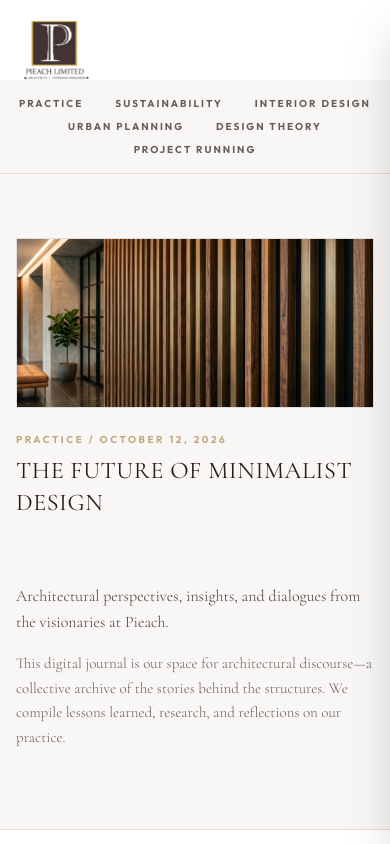
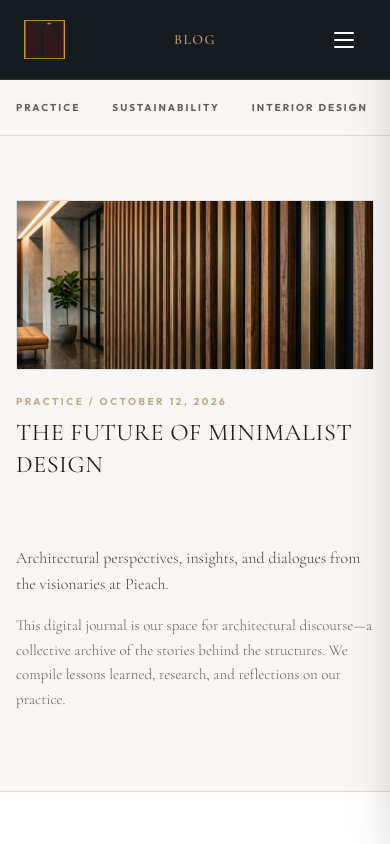
Before and after one commit to KingWahley/pieach, a Next.js app: page /blog in a window 390 px wide. Shown: the top 844 px of the page. Built offline with nearby package versions, Linux system fonts and the light colour scheme; no server answers; the database is empty.

Commit message:
added the cms dashboard

```diff
--- a/app/(public)/blog/page.js
+++ b/app/(public)/blog/page.js
@@ -28,23 +28,34 @@ export default async function BlogPage() {
       {/* 1. Category Tags Bar */}
       <div className="w-full bg-[#F9F7F5] border-b border-[#E5DCD3] py-4">
         <div className="mx-auto max-w-7xl px-4 sm:px-6 lg:px-8">
-          <div className="flex flex-wrap items-center justify-center gap-x-8 gap-y-2">
-            <span className="font-sans text-[10px] sm:text-xs font-bold uppercase tracking-[0.2em] text-brand-brown/70 hover:text-brand-brown transition duration-200 cursor-pointer">
+          <style dangerouslySetInnerHTML={{__html: `
+            .tags-container::-webkit-scrollbar {
+              display: none;
+            }
+          `}} />
+          <div
+            className="tags-container flex flex-nowrap items-center justify-start md:justify-center overflow-x-auto whitespace-nowrap gap-x-8 py-1"
+            style={{
+              scrollbarWidth: 'none',
+              msOverflowStyle: 'none',
+            }}
+          >
+            <span className="font-sans text-[10px] sm:text-xs font-bold uppercase tracking-[0.2em] text-brand-brown/70 hover:text-brand-brown transition duration-200 cursor-pointer shrink-0">
               PRACTICE
             </span>
-            <span className="font-sans text-[10px] sm:text-xs font-bold uppercase tracking-[0.2em] text-brand-brown/70 hover:text-brand-brown transition duration-200 cursor-pointer">
+            <span className="font-sans text-[10px] sm:text-xs font-bold uppercase tracking-[0.2em] text-brand-brown/70 hover:text-brand-brown transition duration-200 cursor-pointer shrink-0">
               SUSTAINABILITY
             </span>
-            <span className="font-sans text-[10px] sm:text-xs font-bold uppercase tracking-[0.2em] text-brand-brown/70 hover:text-brand-brown transition duration-200 cursor-pointer">
+            <span className="font-sans text-[10px] sm:text-xs font-bold uppercase tracking-[0.2em] text-brand-brown/70 hover:text-brand-brown transition duration-200 cursor-pointer shrink-0">
               INTERIOR DESIGN
             </span>
-            <span className="font-sans text-[10px] sm:text-xs font-bold uppercase tracking-[0.2em] text-brand-brown/70 hover:text-brand-brown transition duration-200 cursor-pointer">
+            <span className="font-sans text-[10px] sm:text-xs font-bold uppercase tracking-[0.2em] text-brand-brown/70 hover:text-brand-brown transition duration-200 cursor-pointer shrink-0">
               URBAN PLANNING
             </span>
-            <span className="font-sans text-[10px] sm:text-xs font-bold uppercase tracking-[0.2em] text-brand-brown/70 hover:text-brand-brown transition duration-200 cursor-pointer">
+            <span className="font-sans text-[10px] sm:text-xs font-bold uppercase tracking-[0.2em] text-brand-brown/70 hover:text-brand-brown transition duration-200 cursor-pointer shrink-0">
               DESIGN THEORY
             </span>
-            <span className="font-sans text-[10px] sm:text-xs font-bold uppercase tracking-[0.2em] text-brand-brown/70 hover:text-brand-brown transition duration-200 cursor-pointer">
+            <span className="font-sans text-[10px] sm:text-xs font-bold uppercase tracking-[0.2em] text-brand-brown/70 hover:text-brand-brown transition duration-200 cursor-pointer shrink-0">
               PROJECT RUNNING
             </span>
           </div>
--- a/components/Navbar.js
+++ b/components/Navbar.js
@@ -6,9 +6,23 @@ import { usePathname } from "next/navigation";
 import { gsap } from "gsap";
 import { useGSAP } from "@gsap/react";
 
+const getPageName = (path) => {
+  if (path === "/") return "Home";
+  if (path.startsWith("/about")) return "About Us";
+  if (path.startsWith("/team")) return "The Team";
+  if (path.startsWith("/services")) return "Services";
+  if (path.startsWith("/projects")) return "Projects";
+  if (path.startsWith("/careers")) return "Careers";
+  if (path.startsWith("/blog")) return "Blog";
+  if (path.startsWith("/contact")) return "Contact";
+  if (path.startsWith("/book-appointment")) return "Appointment";
+  return "Pieach";
+};
+
 export default function Navbar() {
   const [isOpen, setIsOpen] = useState(false);
   const [isScrolledPastHero, setIsScrolledPastHero] = useState(false);
+  const [isIdle, setIsIdle] = useState(false);
   const pathname = usePathname();
   const headerRef = useRef(null);
   const backdropRef = useRef(null);
@@ -28,6 +42,37 @@ export default function Navbar() {
 
     return () => window.removeEventListener("scroll", handleScroll);
   }, [pathname]);
+
+  useEffect(() => {
+    if (isOpen) {
+      setIsIdle(false);
+      return;
+    }
+
+    let timeoutId;
+    const resetTimer = () => {
+      setIsIdle(false);
+      clearTimeout(timeoutId);
+      timeoutId = setTimeout(() => {
+        setIsIdle(true);
+      }, 4000); // 4 seconds idle duration
+    };
+
+    const events = ["scroll", "mousemove", "mousedown", "touchstart", "click", "keypress"];
+
+    resetTimer();
+
+    events.forEach(event => {
+      window.addEventListener(event, resetTimer, { passive: true });
+    });
+
+    return () => {
+      clearTimeout(timeoutId);
+      events.forEach(event => {
+        window.removeEventListener(event, resetTimer);
+      });
+    };
+  }, [isOpen]);
 
   useGSAP(() => {
     // Header entry animation
@@ -217,9 +262,49 @@ export default function Navbar() {
         </div>
       </div>
 
+      {/* Mobile Top Bar */}
+      <div
+        className={`fixed top-0 left-0 right-0 z-50 h-20 bg-[#0A0F14]/95 backdrop-blur-md border-b border-brand-gold/15 flex items-center justify-between px-6 lg:hidden transition-all duration-500 transform ${
+          isIdle ? "-translate-y-full opacity-0 pointer-events-none" : "translate-y-0 opacity-100"
+        }`}
+      >
+        {/* Left: Logo */}
+        <Link href="/" className="transition-opacity hover:opacity-80 flex items-center">
+          <img
+            src="/images/mainlogo2.png"
+            alt="PIEACH Logo"
+            className="h-10 w-auto object-contain"
+          />
+        </Link>
+
+        {/* Center: Current Page Name */}
+        <div className="absolute left-1/2 -translate-x-1/2 font-serif text-sm tracking-widest uppercase text-brand-gold font-medium text-center">
+          {getPageName(pathname)}
+        </div>
+
+        {/* Right: Hamburger button */}
+        <button
+          onClick={() => setIsOpen(!isOpen)}
+          aria-label="Toggle Menu"
+          className="p-3 text-white hover:text-brand-gold focus:outline-none cursor-pointer transition-colors relative z-50"
+        >
+          <div className="relative w-5 h-4 flex flex-col justify-between items-center">
+            <span className={`block h-[2px] w-5 bg-current rounded-full transition-all duration-300 transform origin-center ${
+              isOpen ? "rotate-45 translate-y-[7px]" : ""
+            }`} />
+            <span className={`block h-[2px] w-5 bg-current rounded-full transition-all duration-300 transform ${
+              isOpen ? "opacity-0 scale-x-0" : ""
+            }`} />
+            <span className={`block h-[2px] w-5 bg-current rounded-full transition-all duration-300 transform origin-center ${
+              isOpen ? "-rotate-45 -translate-y-[7px]" : ""
+            }`} />
+          </div>
+        </button>
+      </div>
+
       <header
         ref={headerRef}
-        className="fixed top-0 z-50 flex w-full flex-col items-start justify-between gap-4 px-5 sm:px-8 lg:px-12 pointer-events-none"
+        className="fixed top-0 z-50 hidden lg:flex w-full flex-col items-start justify-between gap-4 px-5 sm:px-8 lg:px-12 pointer-events-none"
       >
         <div className="mx-auto flex w-full max-w-[1600px] flex-col items-stretch relative pointer-events-auto">
           <div className="flex w-full items-start justify-between">
@@ -311,30 +396,6 @@ export default function Navbar() {
               </div>
             </nav>
 
-            {/* Mobile Hamburger Button */}
-            <button
-              onClick={() => setIsOpen(!isOpen)}
-              aria-label="Toggle Menu"
-              className={`mt-4 ml-auto rounded-full backdrop-blur lg:hidden transition-all duration-500 p-4 focus:outline-none cursor-pointer z-50 relative ${
-                isOpen
-                  ? 'border-white/20 bg-white/10 text-white hover:bg-white/20'
-                  : isScrolledPastHero
-                    ? 'border-[#111]/20 bg-white text-[#111] shadow-lg hover:bg-neutral-100'
-                    : 'border-white/50 bg-white/10 text-white hover:bg-white/20'
-              }`}
-            >
-              <div className="relative w-5 h-4 flex flex-col justify-between items-center">
-                <span className={`block h-[2px] w-5 bg-current rounded-full transition-all duration-300 transform origin-center ${
-                  isOpen ? "rotate-45 translate-y-[7px]" : ""
-                }`} />
-                <span className={`block h-[2px] w-5 bg-current rounded-full transition-all duration-300 transform ${
-                  isOpen ? "opacity-0 scale-x-0" : ""
-                }`} />
-                <span className={`block h-[2px] w-5 bg-current rounded-full transition-all duration-300 transform origin-center ${
-                  isOpen ? "-rotate-45 -translate-y-[7px]" : ""
-                }`} />
-              </div>
-            </button>
           </div>
         </div>
       </header>
```
